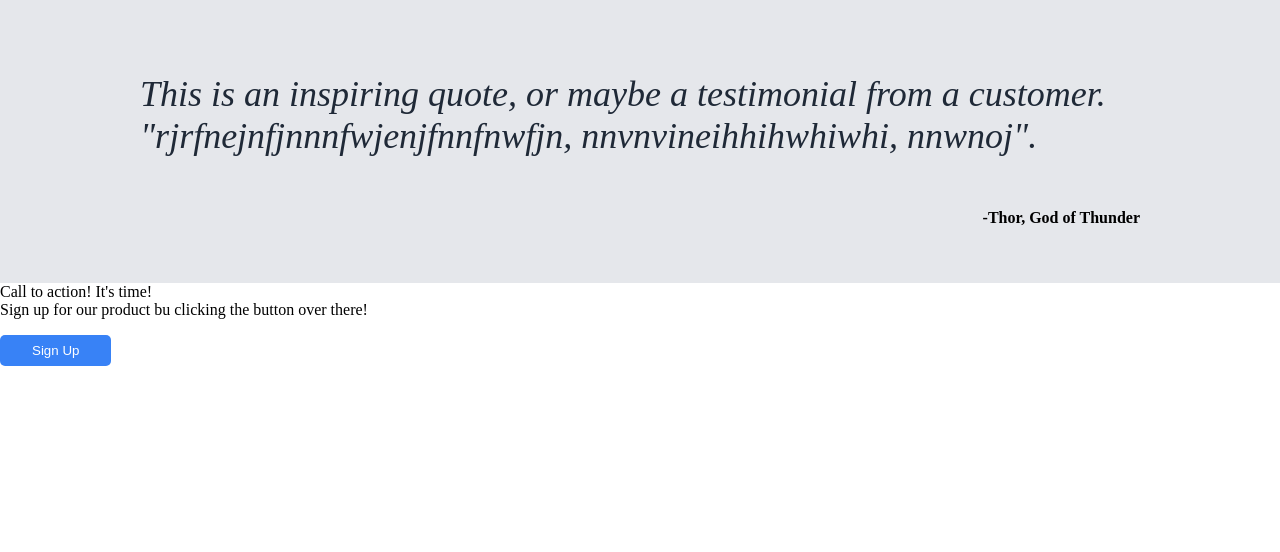
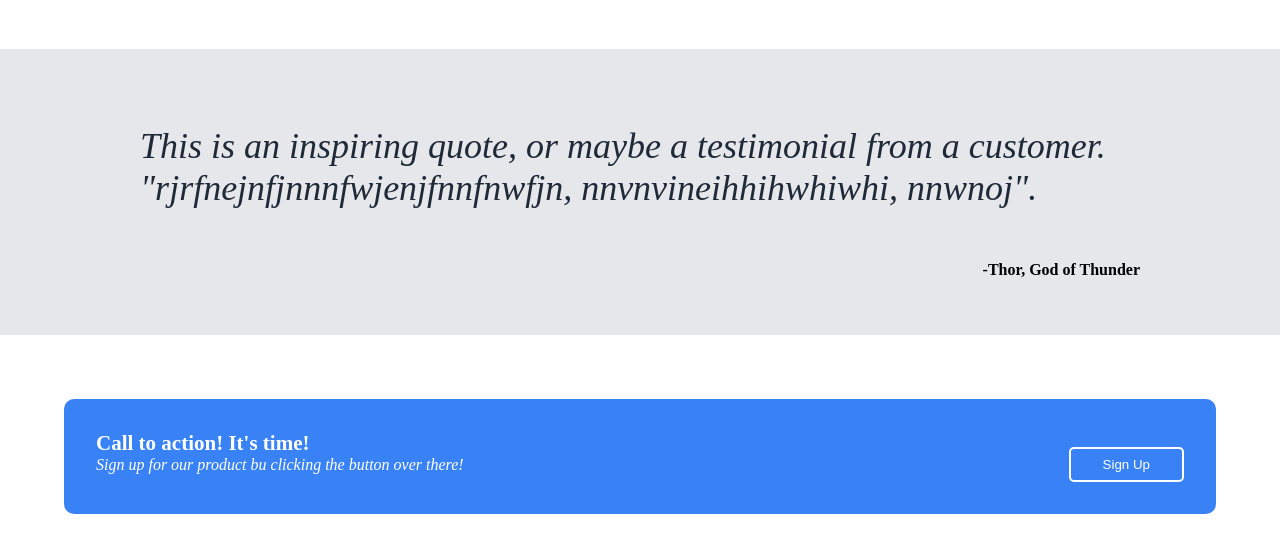
Before and after one commit to greedisgud/landing-page, a plain HTML site: page index.html in a window 1280 px wide. Shown: the part 592-1144 px from the top of the page. Before the commit the page ends 958 px from the top, so only its background shows below. Drawn offline with Linux system fonts and the light colour scheme.

Commit message:
added css for action section

```diff
--- a/styles.css
+++ b/styles.css
@@ -1,6 +1,7 @@
 body{
     display: flex;
     flex-direction: column;
+
 
 }
 
@@ -19,6 +20,8 @@ button{
     border-style: none;
     padding: 8px 32px;
     margin-top: 16px;
+    border-style: solid;
+    border-color:white ;
 
 }
 
@@ -96,6 +99,7 @@ img{
     display: flex;
     color: #808183;
     gap: 52px;
+    padding-bottom: 52px;
 }
 
 .text{
@@ -127,3 +131,25 @@ img{
     padding-right: 140px;
     font-weight: bold;
 }
+
+.action{
+    justify-content: space-between;
+    display: flex;
+    background-color: #3882f6;
+    margin: 64px;
+    padding: 32px;
+    border-radius: 10px;
+}
+
+.action-para{
+    color: white;
+}
+
+.action-title{
+    font-size: 21px;
+    font-weight: bold;
+}
+.action-text{
+    font-weight: 200px;
+    font-style: italic;
+}
```
